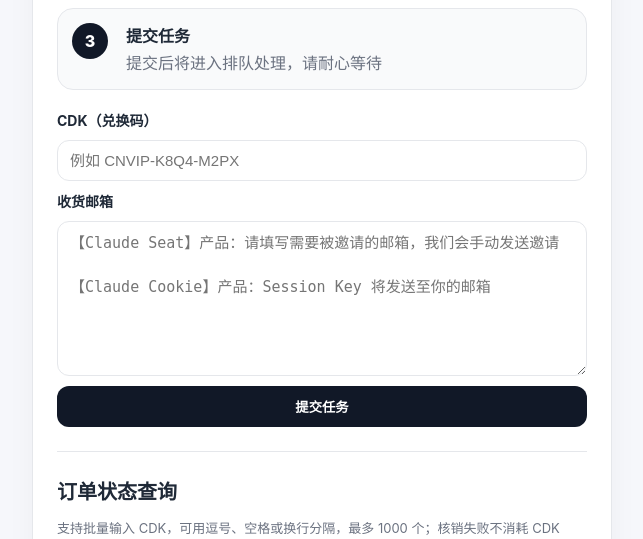
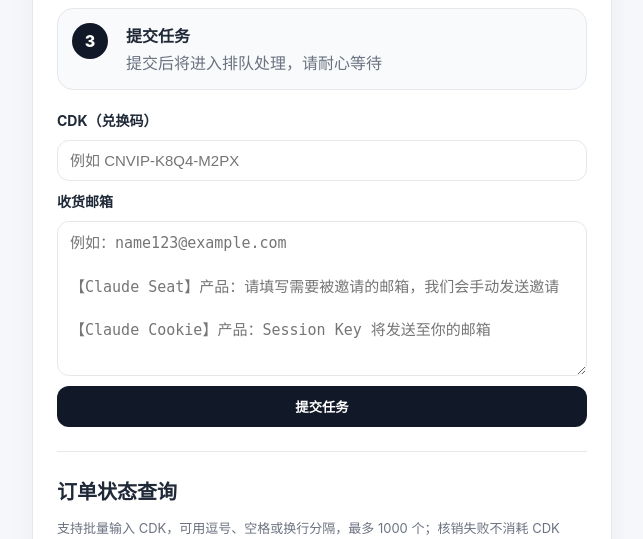
Before and after one commit to chennuo2233-png/vip-cdk-center, a Flask app: page /redeem in a window 1280 px wide. Shown: the part 482-1021 px from the top of the page, without its empty margins (318-961 px from the left). Run offline with Flask 3, Linux system fonts and the light colour scheme; data comes from the database, SQL or seed files in the repository; data that the repository does not hold is empty.

Commit message:
Update redeem.html

```diff
--- a/templates/redeem.html
+++ b/templates/redeem.html
@@ -43,7 +43,7 @@
     <label>CDK（兑换码）</label>
     <input name="proxy_code" placeholder="例如 CNVIP-K8Q4-M2PX" required>
     <label>收货邮箱</label>
-    <textarea name="token" rows="6" placeholder="【Claude Seat】产品：请填写需要被邀请的邮箱，我们会手动发送邀请&#10;&#10;【Claude Cookie】产品：Session Key 将发送至你的邮箱 " required></textarea>
+    <textarea name="token" rows="6" placeholder="例如：name123@example.com&#10;&#10;【Claude Seat】产品：请填写需要被邀请的邮箱，我们会手动发送邀请&#10;&#10;【Claude Cookie】产品：Session Key 将发送至你的邮箱 " required></textarea>
     <button type="submit">提交任务</button>
   </form>
 
```
